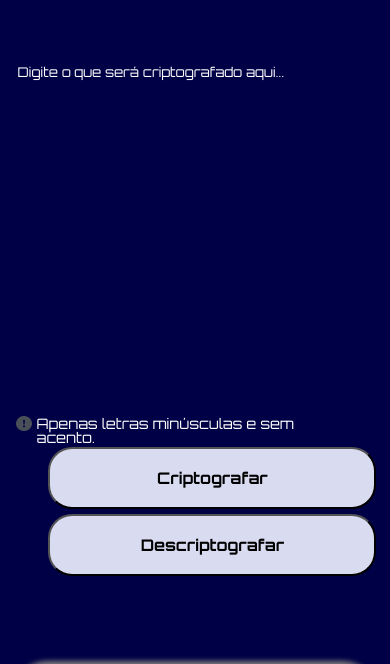
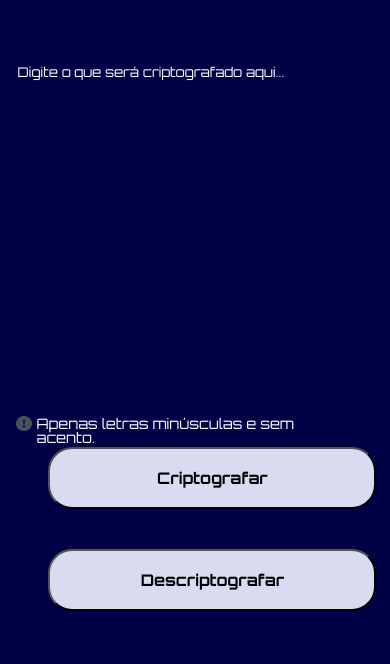
Before and after one commit to Matheus-Camelo/Starcrypt-Decoder, a plain HTML site: page index.html in a window 390 px wide. Shown: the part 136-800 px from the top of the page. Drawn offline with Linux system fonts and the light colour scheme.

Commit message:
changes in gap

```diff
--- a/styles/style.css
+++ b/styles/style.css
@@ -181,7 +181,7 @@ body{
     .left-container{
 
         .buttons-container{
-            gap: 5px;
+            gap: 40px
         }
     }
 
```
